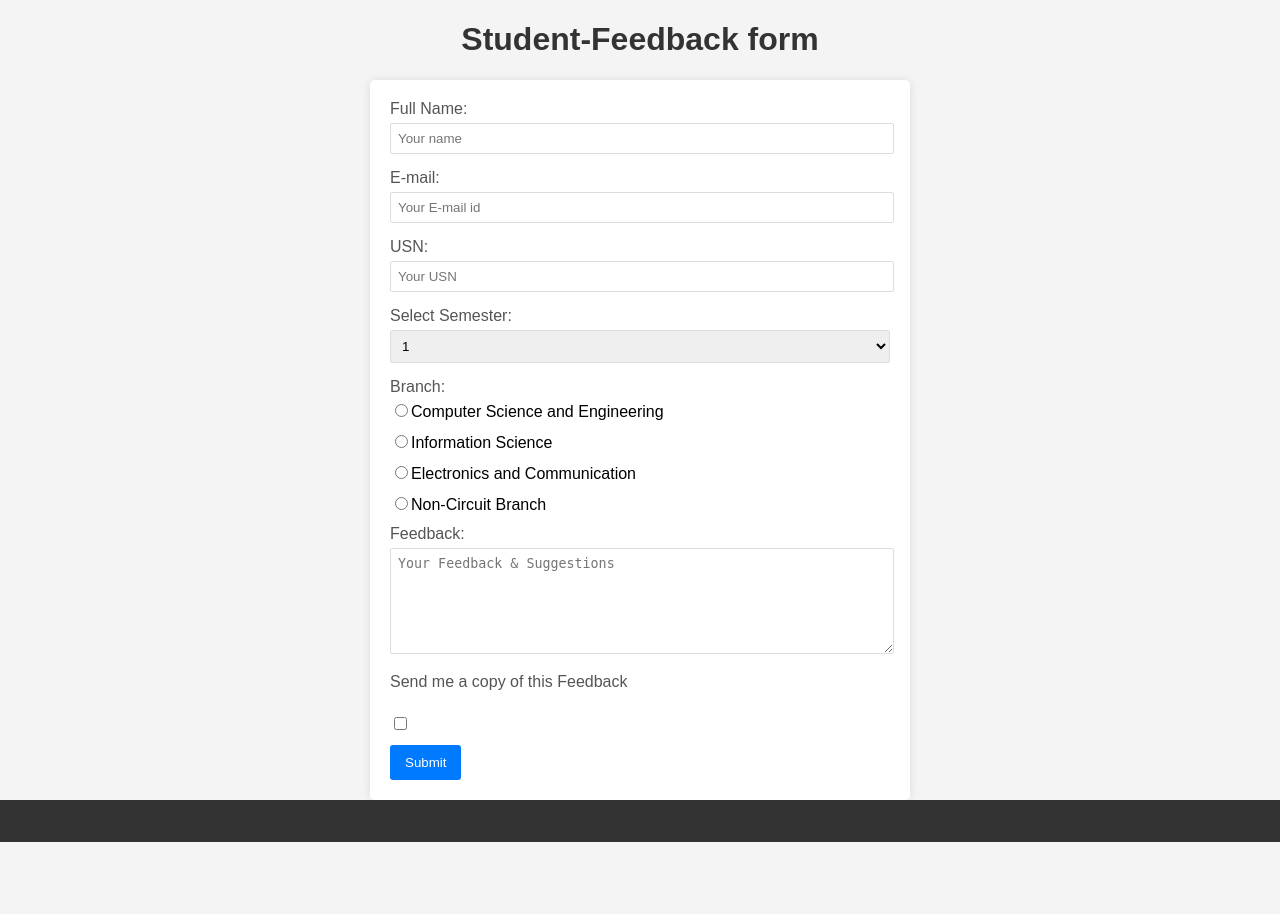
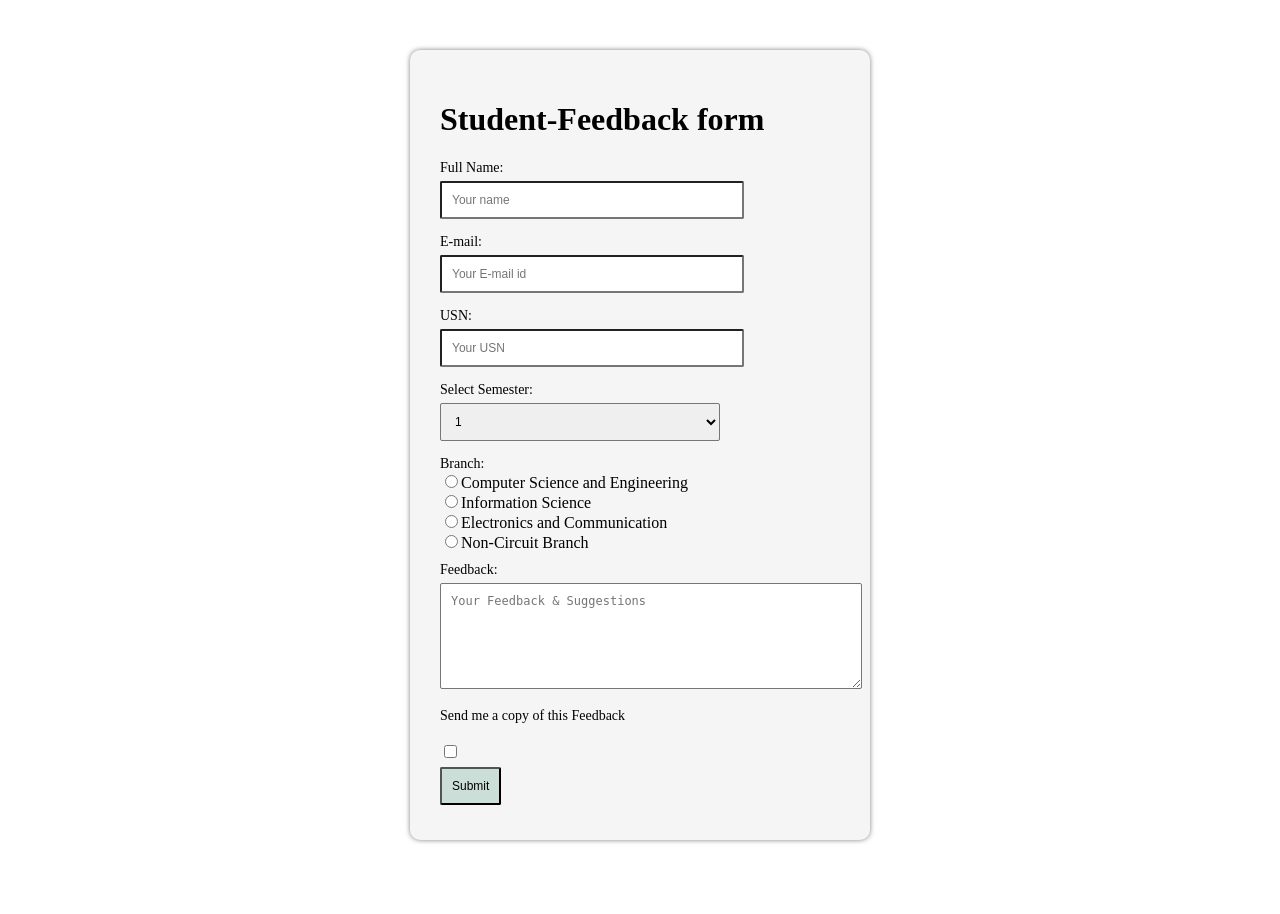
Before and after one commit to saadhussain01306/Web-Lab, a PHP site: page / in a window 1280 px wide. Before the commit the page ends 842 px from the top, so only its background shows below. Run offline with PHP 8.4, Linux system fonts and the light colour scheme.

Commit message:
Update styles.css

```diff
--- a/lab2/1-Student-form/styles.css
+++ b/lab2/1-Student-form/styles.css
@@ -1,65 +1,41 @@
-body {
-    font-family: Arial, sans-serif;
-    margin: 0;
-    padding: 0;
-    background-color: #f4f4f4;
-}
-h1 {
-    text-align: center;
-    color: #333;
-}
-form {
-    max-width: 500px;
-    margin: 0 auto;
-    background: #fff;
-    padding: 20px;
-    border-radius: 5px;
-    box-shadow: 0 0 10px rgba(0,0,0,0.1);
-}
-label {
-    display: block;
-    margin-bottom: 5px;
-    color: #555;
-}
-input[type="text"],
-input[type="email"],
-textarea {
-    width: calc(100% - 12px);
-    padding: 7px;
-    margin-bottom: 15px;
-    border: 1px solid #ddd;
-    border-radius: 2px;
-}
-select {
-    width: 100%;
-    padding: 7px;
-    margin-bottom: 15px;
-    border: 1px solid #ddd;
-    border-radius: 2px;
-}
-input[type="radio"],
-input[type="checkbox"] {
-    margin-bottom: 15px;
-}
-textarea {
-    resize: vertical;
-}
-input[type="submit"] {
-    background: #007bff;
-    color: #fff;
-    border: none;
-    padding: 10px 15px;
-    border-radius: 3px;
-    cursor: pointer;
-}
-input[type="submit"]:hover {
-    background: #0056b3;
-    transform: scale(1.1);
+.container {
+    margin: 50px auto;
+    width: 400px;
+    padding: 30px;
+    background-color: #f5f5f5;
+    border-radius: 10px;
+    box-shadow: 0 0 5px 0 rgba(0, 0, 0, 0.5);
 }
 
-footer {
+input[type="text"], input[type="email"], input[type="submit"], textarea, select {
+    font-size: 12px;
+    padding: 10px;
+    margin: 5px 0;
+    border-radius: 2px;
+    width: 70%;
+}
+
+input[type="submit"] {
+    font-size: 12px;
+    background-color: rgb(204, 222, 216);
     text-align: center;
     padding: 10px;
-    background-color: #333;
-    color: #fff;
+    width: auto;
 }
+
+label {
+    font-size: 14px;
+    margin-top: 10px;
+    display: block;
+}
+
+textarea {
+    width: 100%;
+}
+
+marquee {
+    display: block;
+    text-align: center;
+    margin-top: 20px;
+    font-size: 14px;
+}
```
